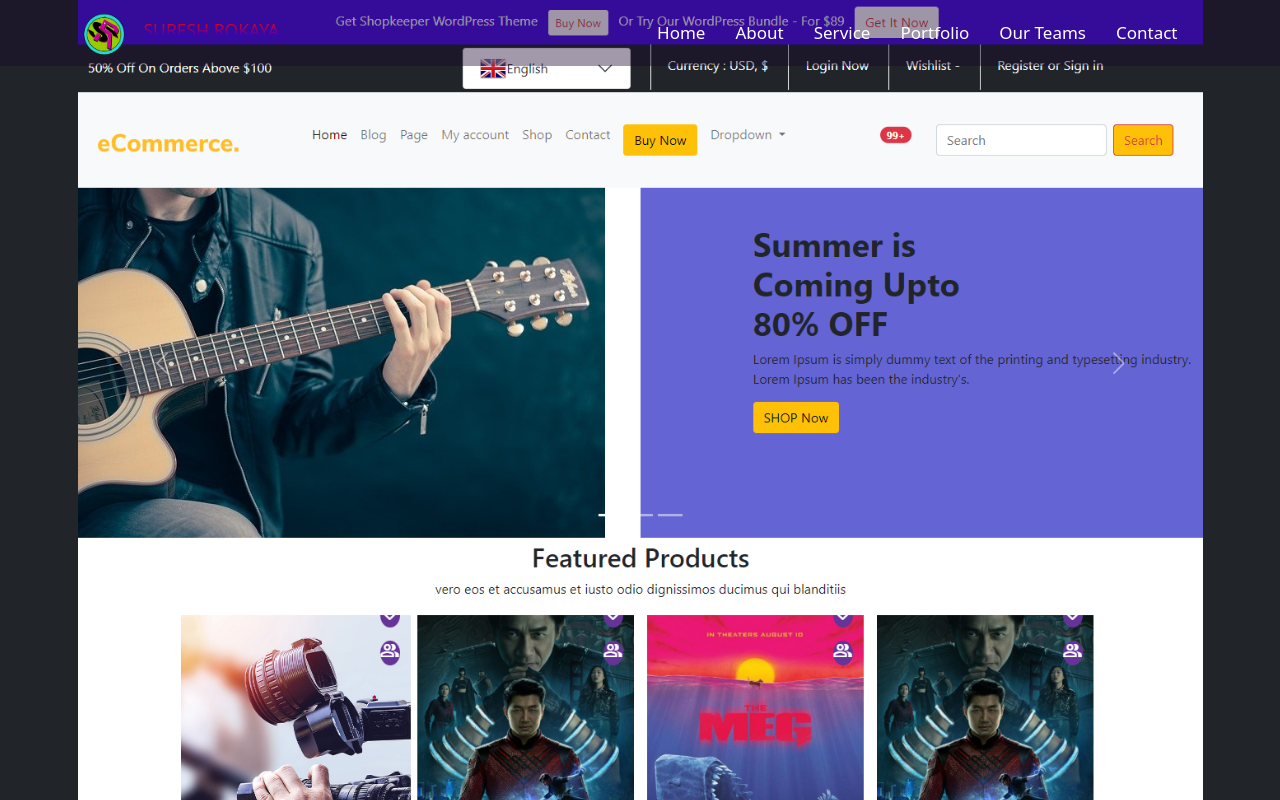
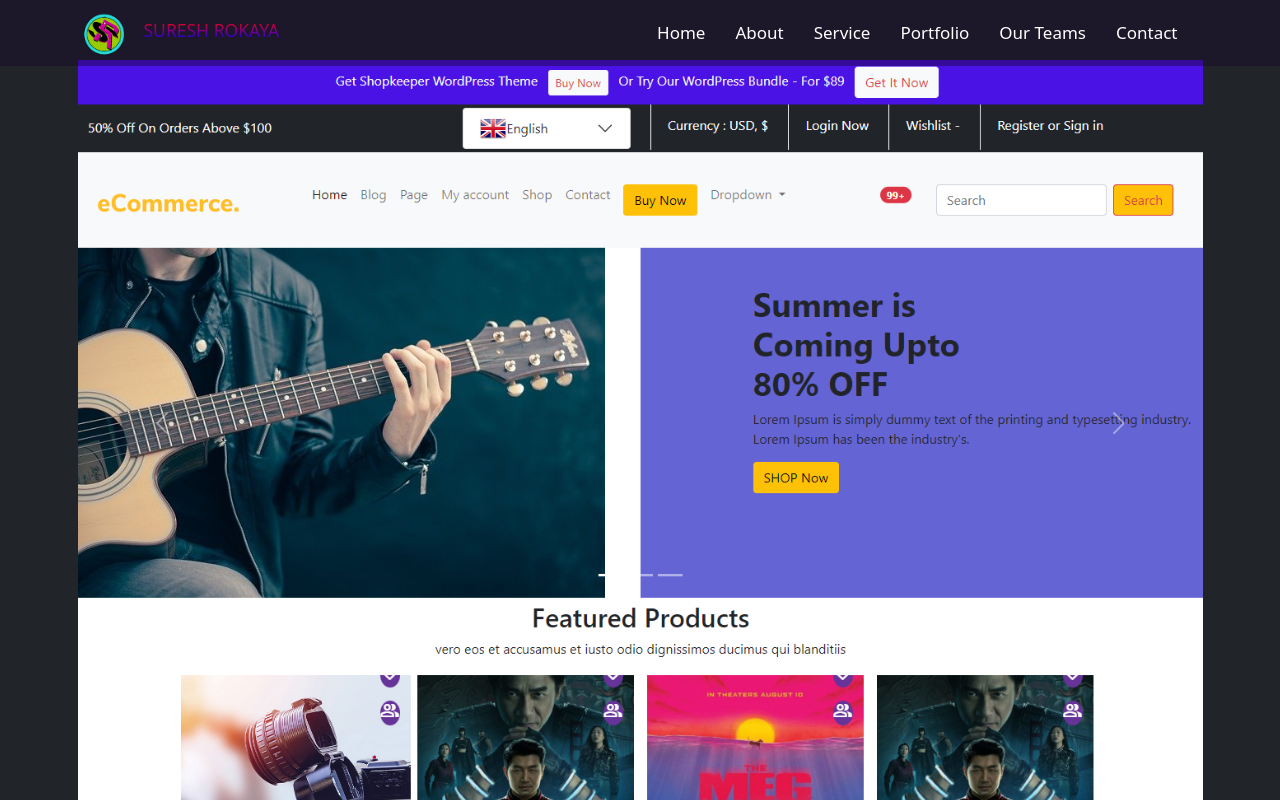
Before and after one commit to ROKAYASURESH/MyPersonalPortfolio, a React (Create React App) app: page /portfoliodetails/Bootstrap in a window 1280 px wide. Shown: the top 800 px of the page. Built offline with nearby package versions, Linux system fonts and the light colour scheme.

Commit message:
Targent=_blank remove

```diff
--- a/package.json
+++ b/package.json
@@ -9,6 +9,7 @@
     "@testing-library/react": "^13.4.0",
     "@testing-library/user-event": "^13.5.0",
     "bootstrap": "^5.3.0-alpha1",
+    "gh-pages": "^5.0.0",
     "react": "^18.2.0",
     "react-dom": "^18.2.0",
     "react-icons": "^4.7.1",
@@ -20,8 +21,8 @@
     "web-vitals": "^2.1.4"
   },
   "scripts": {
-    "predeploy": "npm run build",
-    "deploy": "gh-pages -d build",
+     "predeploy": "npm run build",
+ "deploy": "gh-pages -d build",
     "start": "react-scripts start",
     "build": "react-scripts build",
     "test": "react-scripts test",
--- a/src/Components/Details/Portfoliodetails.jsx
+++ b/src/Components/Details/Portfoliodetails.jsx
@@ -20,7 +20,7 @@ document.title=`Project Details`
     <>
     <div className="container">
         <div className="row">
-            <div className="col-lg-12">
+            <div className="col-lg-12 py-5 my-5">
                 <img src={portfolios.Project} alt="" width="100%" />
             </div>
         </div>
--- a/src/Components/Pages/Portfolio.jsx
+++ b/src/Components/Pages/Portfolio.jsx
@@ -29,7 +29,7 @@ user-friendly and optimized website using various technologies such as HTML, CSS
 						<h4>{Pt.Pheading}</h4>
 						<p>{Pt.PParagraph}</p>
                         {/*<a href={Pt.URL}>ss</a>*/}
-                        <Link to={`/portfoliodetails/${Pt.Pheading}`} target='_blank'>{Pt.Pincon} </Link>
+                        <Link to={`/portfoliodetails/${Pt.Pheading}`}>{Pt.Pincon} </Link>
 					</div>
             </div>
             ))}
```
